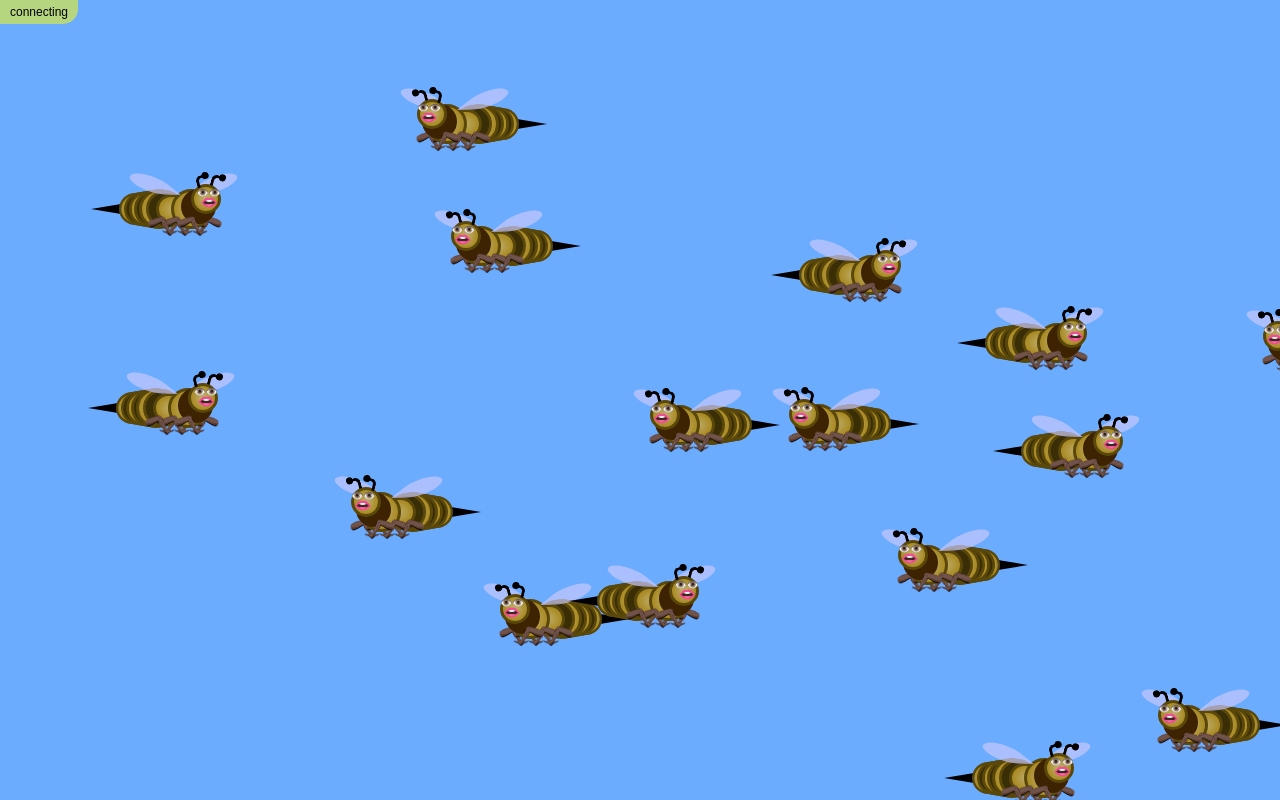
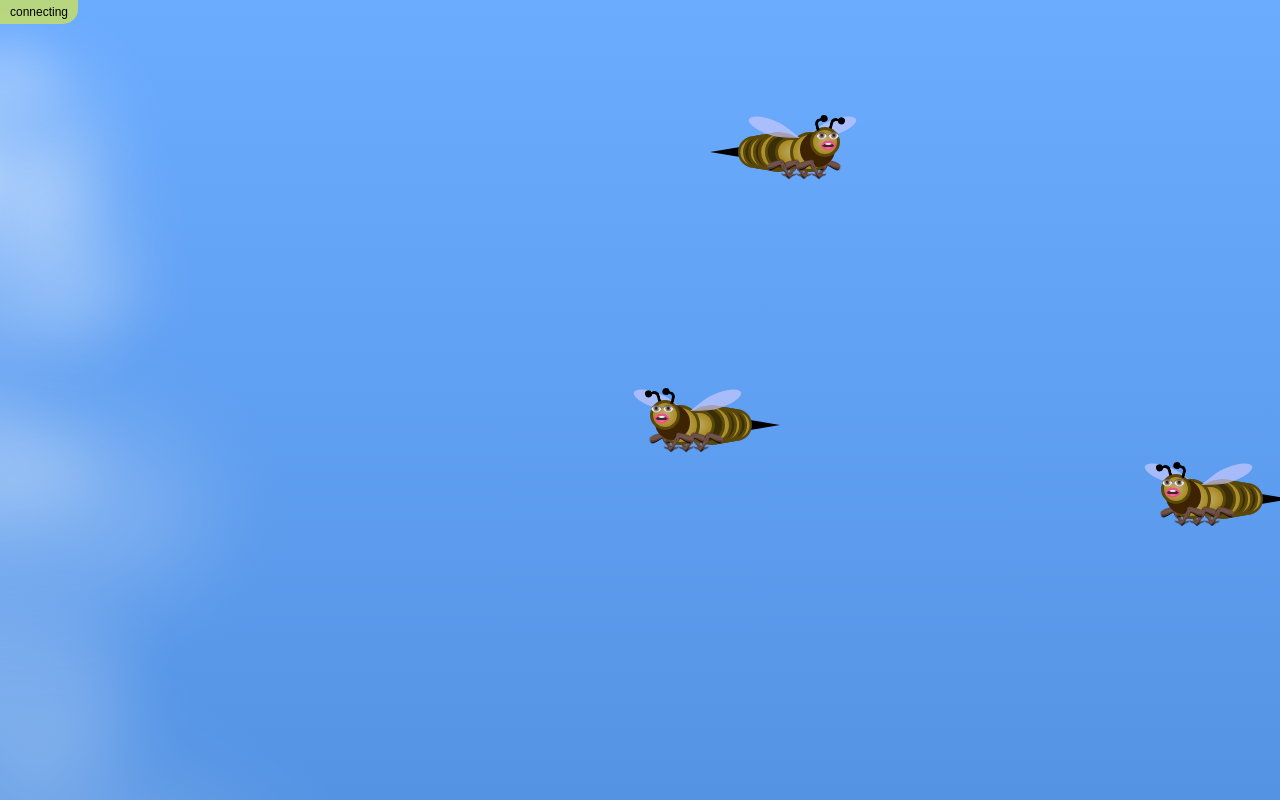
Before and after one commit to derDere/bee-bee, a plain HTML site: page index.html in a window 1280 px wide. Drawn offline with Linux system fonts and the light colour scheme; animation ran at ten frames a second.

Commit message:
Add cloud visuals and animation
- Add cloud.js and cloud.css implementing cloud elements and left-to-right animation
- Include cloud.css and cloud.js in index.html
- Spawn clouds from script.js (addClound) and reduce other bees to 2 for performance

```diff
--- /dev/null
+++ b/cloud.css
@@ -0,0 +1,15 @@
+.cloud {
+    position: absolute;
+    width: 120px;
+    height: 60px;
+    pointer-events: none;
+    filter: blur(20px);
+    opacity: .2;
+    transition: left 10s linear;
+}
+
+.cloud .cloud-part {
+    position: absolute;
+    background: #ffffff;
+    border-radius: 50%;
+}
--- /dev/null
+++ b/cloud.js
@@ -0,0 +1,98 @@
+(function (global) {
+
+    function Cloud(){
+        // y is the screen position height
+        this.y = Math.random() * window.innerHeight;
+
+        // distance is the distance from the viewer with 0 at the front and 100 way back
+        this.distance = Math.round(Math.random() * 100);
+
+        // based on the distance the z-index is set with 0 behing behind everything and 1000 in from everything all distances starting at 50 go behind everything (z-index 0)
+        this.zIndex = this.distance < 50 ? 1000 : 0;
+
+        // based on the distance we calculate the scale from 1.5 at 0 distance to 0.1 at 100 distance
+        const minScale = 0.5;
+        const maxScale = 3.5;
+        this.scale = maxScale - (this.distance / 100) * (maxScale - minScale);
+
+        // now we calculate the speed based on the distance using a const min and max speed
+        const minSpeed = 0.2;
+        const maxSpeed = 2.0;
+        this.speed = minSpeed + ((100 - this.distance) / 100) * (maxSpeed - minSpeed);
+
+        // cloud parts are divs inside the cloud that make it look like a cloud
+        // here well decie how much parts we want randomly
+        const minParts = 3;
+        const maxParts = 8;
+        this.partCount = minParts + Math.floor(Math.random() * (maxParts - minParts + 1));
+    }
+
+    Cloud.prototype.getEle = function() {
+        let ele = document.createElement('div');
+        ele.className = 'cloud';
+        ele.style.top = this.y + 'px';
+        ele.style.zIndex = this.zIndex;
+        ele.style.transform = 'scale(' + this.scale + ')';
+        this.ele = ele;
+
+        let maxW = 0;
+        for (let i = 0; i < this.partCount; i++) {
+            let part = document.createElement('div');
+            part.className = 'cloud-part n' + i;
+            let x = Math.round(Math.random() * 200);
+            let y = Math.round(Math.random() * 60);
+            part.style.left = x + 'px';
+            part.style.top = y + 'px';
+            let w = 50 + Math.round(Math.random() * 100);
+            let h = 30 + Math.round(Math.random() * 60);
+            part.style.width = w + 'px';
+            part.style.height = h + 'px';
+            ele.appendChild(part);
+            if (x + w > maxW) maxW = x + w;
+        }
+        maxW *= this.scale;
+        maxW += 100; // extra space
+        maxW = Math.round(maxW);
+        this.maxW = maxW;
+        this.ele.style.left = -maxW + 'px';
+
+        return ele;
+    };
+
+    Cloud.prototype.destroy = function() {
+        this.ele.parentNode.removeChild(this.ele);
+    };
+
+    Cloud.prototype.startAnimation = function() {
+        // we will just set this.ele.style.left to window.innerWidth + 100 px but adjust the transition to a speed that matches this.speed
+
+        // first we calculate the distance to travel and the time it will take based on this.speed (pixels per frame at 60fps)
+        let distance = window.innerWidth + 200 + this.maxW;
+        let time = distance / this.speed / 60; // in seconds
+
+        this.ele.style.transition = 'left ' + time + 's linear';
+        this.ele.style.left = (window.innerWidth + 100) + 'px';
+
+        // return time in ms
+        return time * 1000;
+    };
+
+    global.Cloud = Cloud;
+
+    global.addClound = function(pageEl) {
+        let cloud = new Cloud();
+        let ele = cloud.getEle();
+        pageEl.appendChild(ele);
+
+        setTimeout(function() {
+            let time = cloud.startAnimation();
+            setTimeout(function() {
+                cloud.destroy();
+                addClound(pageEl);
+            }, time);
+        }, 100);
+
+        return cloud;
+    };
+
+})(window);
--- a/index.html
+++ b/index.html
@@ -8,6 +8,7 @@
 
         <link rel="stylesheet" href="style.css" />
         <link rel="stylesheet" href="bee.css" />
+        <link rel="stylesheet" href="cloud.css" />
     </head>
     <body>
 
@@ -17,6 +18,7 @@
 
         <script src="wsclient.js"></script>
         <script src="bee.js"></script>
+        <script src="cloud.js"></script>
         <script src="script.js"></script>
     </body>
 </html>
--- a/script.js
+++ b/script.js
@@ -40,7 +40,7 @@
 
     bee.control();
 
-    const otherCount = 15;
+    const otherCount = 2; //15;
     const others = [];
 
     for (let i = 0; i < otherCount; i++) {
@@ -67,4 +67,9 @@
             if (otherBee.y > window.innerHeight) otherBee.lastDir = 270;
         });
     }, 100);
+
+    const cloudCount = 10;
+    for (let i = 0; i < cloudCount; i++) {
+        addClound(pageEl);
+    }
 })();
--- a/style.css
+++ b/style.css
@@ -16,6 +16,9 @@ html, body {
     height: 100%;
     overflow: hidden;
     background: #6cacff;
+
+    /* Permalink - use to edit and share this gradient: https://colorzilla.com/gradient-editor/#6cacff+0,147dff+100 */
+    background: linear-gradient(to bottom,  oklch(0.7367 0.138 255.51) 0%,oklch(0.6579 0.138 255.51) 100%); /* W3C, IE10+, FF16+, Chrome26+, Opera12+, Safari7+ */
 }
 
 #status {
```
